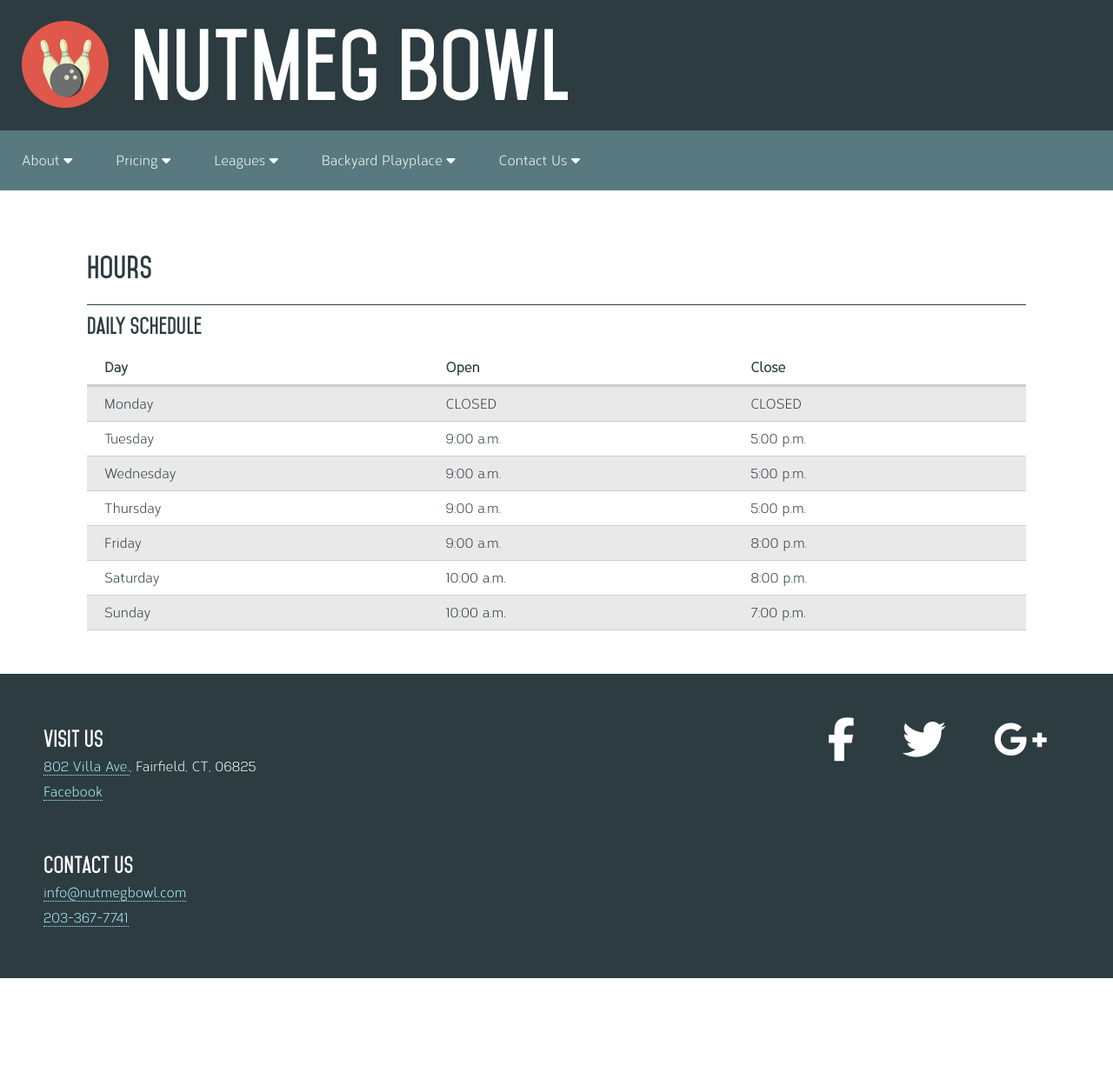
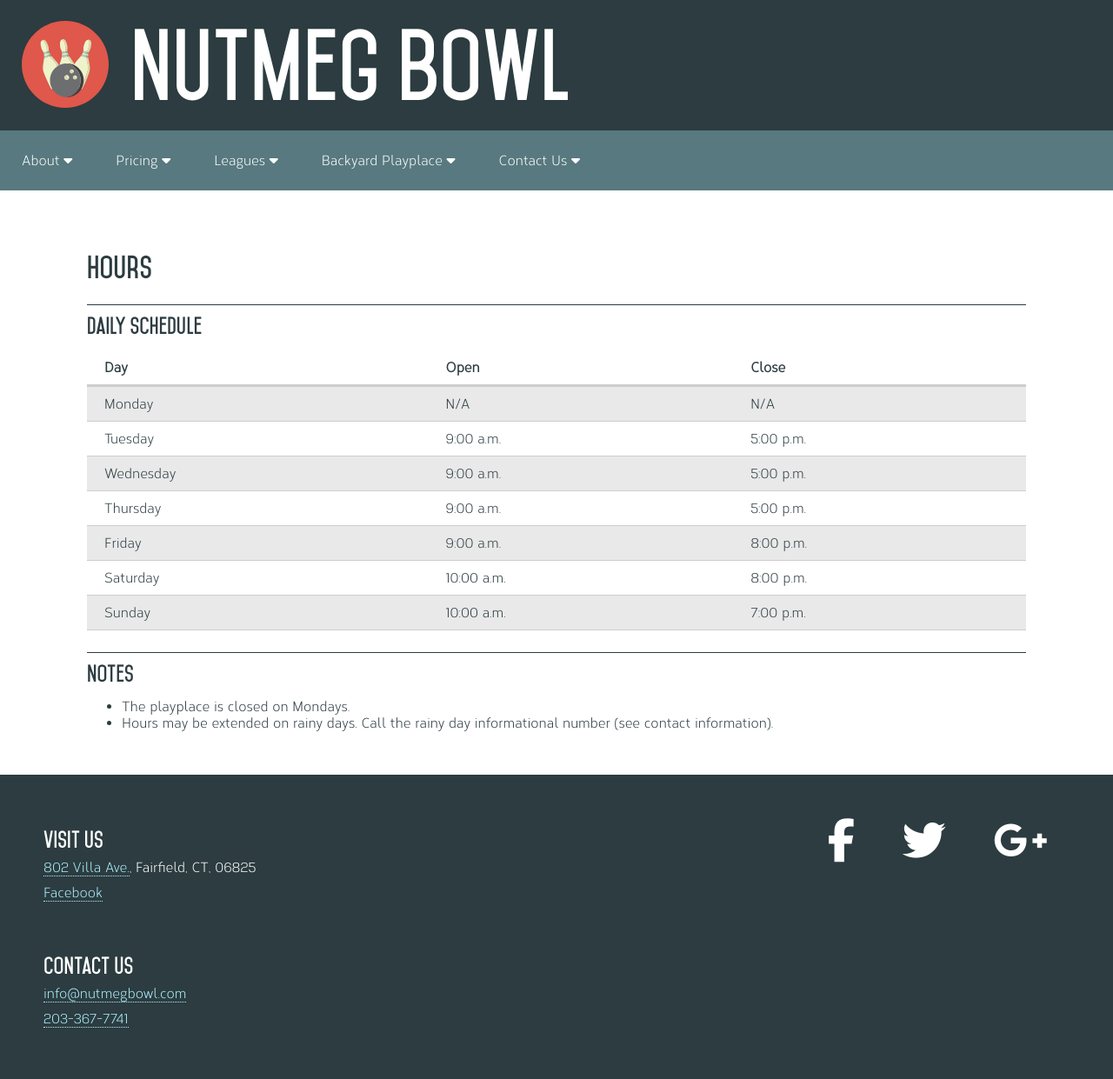
Before and after one commit to jlam55555/nutmegbowl, a Jekyll site: the page built from backyard_playplace/hours.html, in a window 1280 px wide. Shown: the whole page at 87% size. Built offline with Jekyll 4.4.1, drawn with Linux system fonts in a browser that asks for light colours; nearby versions of some CDN libraries; before the commit the page ends 1125 px from its top, so only the background shows below that.

Commit message:
Added notes to backyard hours

```diff
--- a/backyard_playplace/hours.html
+++ b/backyard_playplace/hours.html
@@ -19,8 +19,8 @@ icon: clock-o
   <tbody>
     <tr>
       <td>Monday</td>
-      <td>CLOSED</td>
-      <td>CLOSED</td>
+      <td>N/A</td>
+      <td>N/A</td>
     </tr>
     <tr>
       <td>Tuesday</td>
@@ -54,3 +54,8 @@ icon: clock-o
     </tr>
   </tbody>
 </table>
+<h2>Notes</h2>
+<ul>
+  <li>The playplace is closed on Mondays.</li>
+  <li>Hours may be extended on rainy days. Call the rainy day informational number (see contact information).</li>
+</ul>
```
